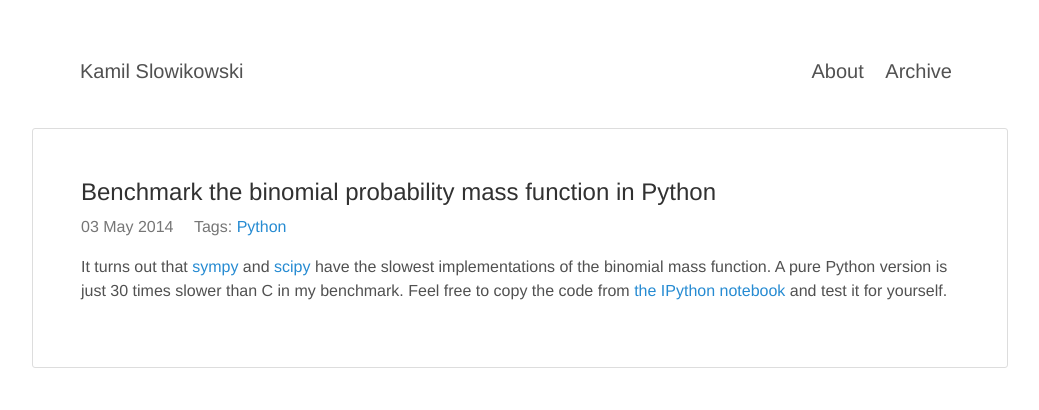
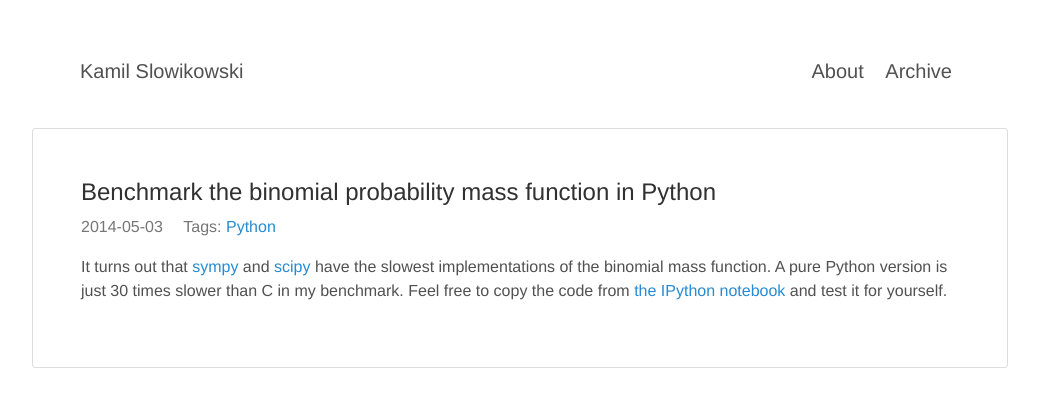
Before and after one commit to slowkow/slowkow.com, a Jekyll site: the page built from _posts/2014-05-03-binomial-benchmark.md, in a window 1280 px wide. Shown: the top 410 px of the page, without its empty margins (120-1159 px from the left). Built offline with Jekyll 4.4.1, drawn with Linux system fonts in a browser that asks for light colours.

Commit message:
Update post.html

```diff
--- a/_layouts/post.html
+++ b/_layouts/post.html
@@ -8,7 +8,7 @@
 
   <div style="display:block;">
 
-  <time datetime="{{ page.date | date_to_xmlschema }}" class="post-date">{{ page.date | date_to_string }}</time>
+  <time datetime="{{ page.date | date_to_xmlschema }}" class="post-date">{{ page.date | date: "%F" }}</time>
 
   {% if page.tags %}
   <span class="post-tags">
```
